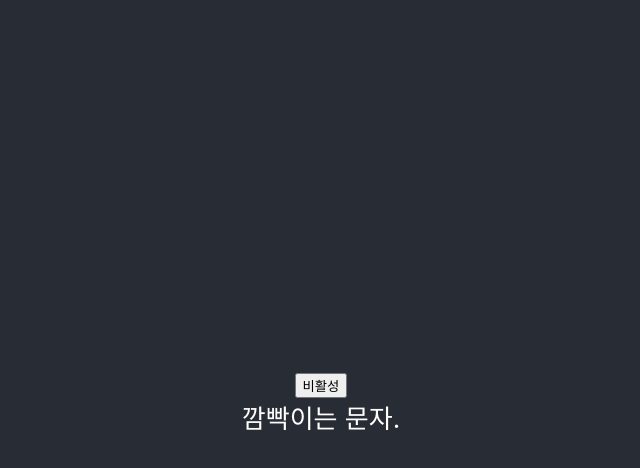
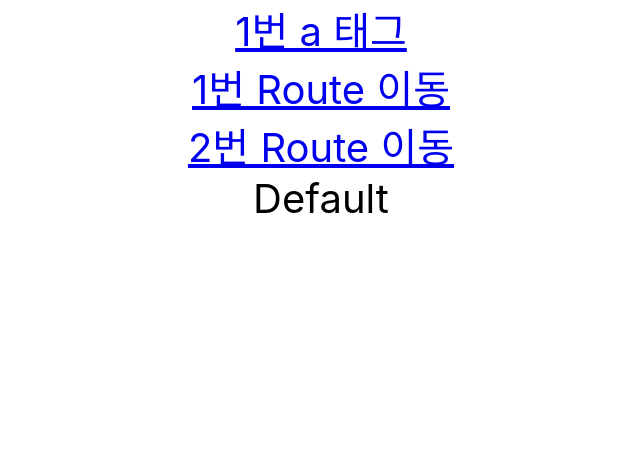
Before and after one commit to Betweak-Public-Lecture/jeonnam-nft-market-react, a React (Create React App) app: page / in a window 1280 px wide. Shown: the top 468 px of the page, without its empty margins (319-959 px from the left). Built offline with nearby package versions, Linux system fonts and the light colour scheme.

Commit message:
React-router-dom

```diff
--- a/package.json
+++ b/package.json
@@ -8,6 +8,7 @@
     "@testing-library/user-event": "^12.1.10",
     "react": "^17.0.2",
     "react-dom": "^17.0.2",
+    "react-router-dom": "^5.2.0",
     "react-scripts": "4.0.3",
     "web-vitals": "^1.0.1"
   },
--- a/src/App.js
+++ b/src/App.js
@@ -5,7 +5,31 @@ import CaptionImage from "./components/CaptionImage";
 import Blink from "./components/Blink";
 import BlinkBox from "./components/BlinkBox";
 
+import { BrowserRouter as Router, Switch, Route, Link } from "react-router-dom";
+
 function App() {
+  return (
+    <Router>
+      <div style={{ textAlign: "center", fontSize: 40 }}>
+        <a href="/1">1번 a 태그</a>
+
+        <br />
+        <Link to="/1">1번 Route 이동</Link>
+        <br />
+        <Link to="/2">2번 Route 이동</Link>
+        <br />
+
+        <Switch>
+          <Route path="/1">Route1번</Route>
+          <Route path="/2">Route2번</Route>
+          <Route>Default</Route>
+        </Switch>
+      </div>
+    </Router>
+  );
+}
+
+function App2() {
   return (
     <div className="App">
       <header className="App-header">
--- a/src/components/BlinkBox.js
+++ b/src/components/BlinkBox.js
@@ -9,16 +9,22 @@ export default function BlinkBox(props) {
    */
   const [activated, setActivated] = React.useState(false);
 
+  React.useEffect(() => {
+    console.log("activated가 변화");
+    fetch("http://localhost:3001");
+  }, [activated]);
+
+  const onClick = React.useCallback(
+    (e) => {
+      e.preventDefault();
+      setActivated(!activated);
+    },
+    [activated]
+  );
+
   return (
     <div>
-      <button
-        onClick={(e) => {
-          e.preventDefault();
-          setActivated(!activated);
-        }}
-      >
-        {activated ? "활성" : "비활성"}
-      </button>
+      <button onClick={onClick}>{activated ? "활성" : "비활성"}</button>
       <Blink text={props.text} isBlink={activated} />
     </div>
   );
--- /dev/null
+++ b/src/components/Navbar.js
@@ -0,0 +1,5 @@
+import React from "react";
+
+export default function Navbar(props) {
+  return <nav>This is navbar</nav>;
+}
--- /dev/null
+++ b/src/pages/Home.js
@@ -0,0 +1,5 @@
+import React from "react";
+
+export default function Home(props) {
+  return <div>This is Home</div>;
+}
--- /dev/null
+++ b/src/pages/MarketList.js
@@ -0,0 +1,5 @@
+import React from "react";
+
+export default function MarketList(props) {
+  return <div>This is MarketList Page</div>;
+}
--- /dev/null
+++ b/src/pages/NFTDetail.js
@@ -0,0 +1,5 @@
+import React from "react";
+
+export default function NFTDetail(props) {
+  return <div>This is NFT Detail Page!</div>;
+}
```
Also changed, not shown: 1 other file (tests, documents, lock files or other folders).
